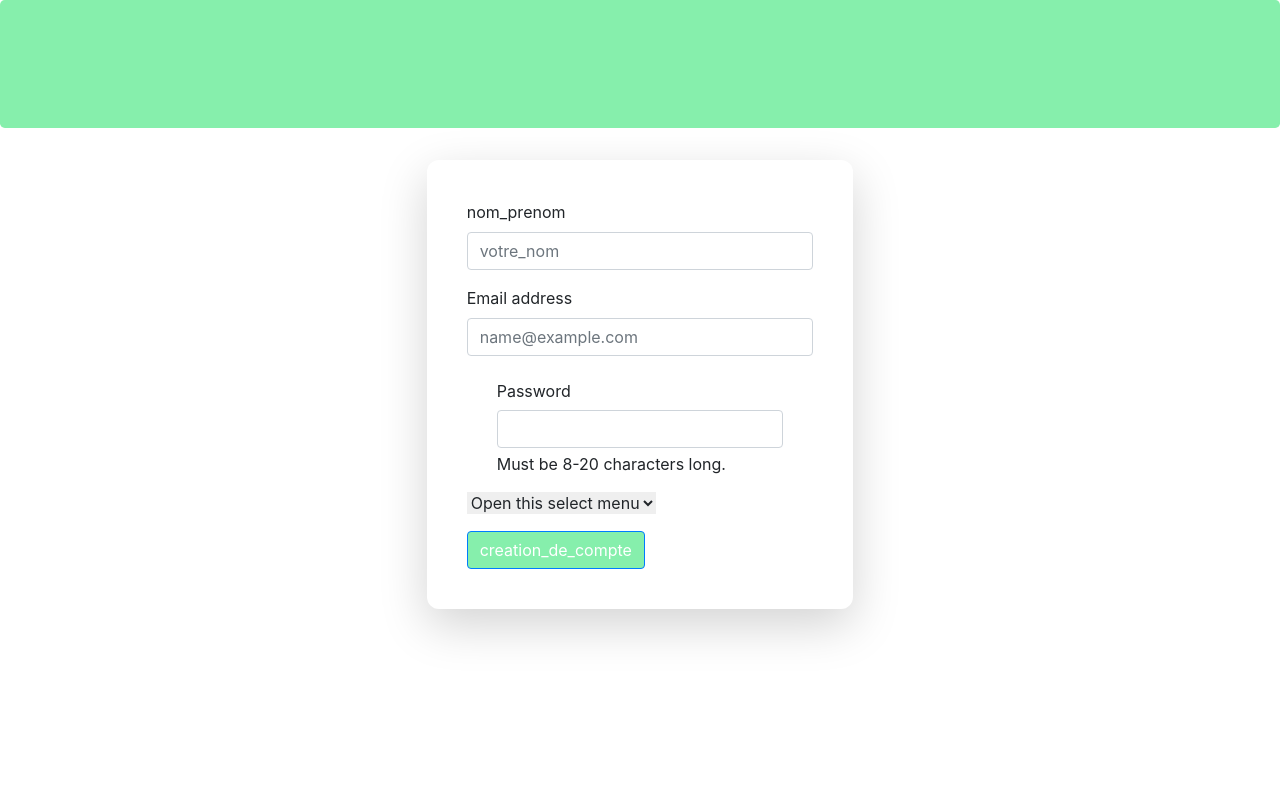
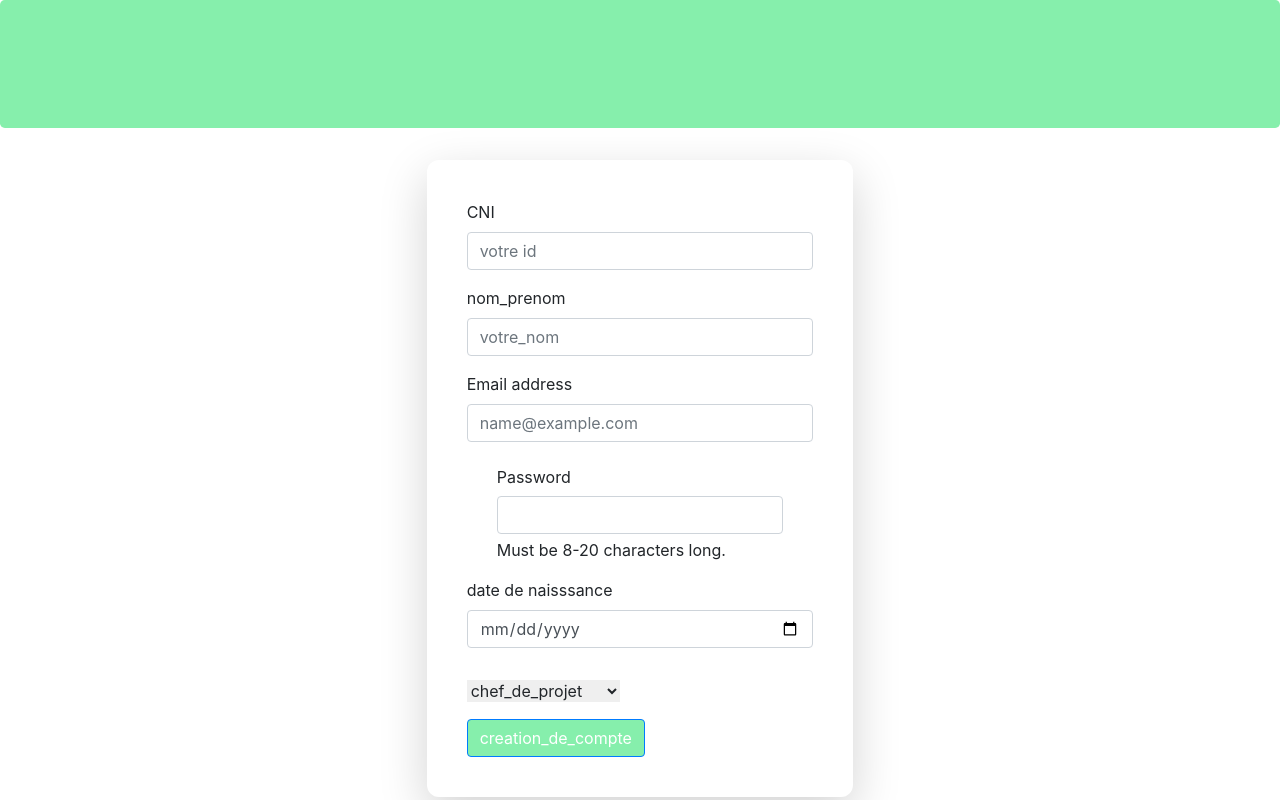
Before and after one commit to Youcode-Classe-E-2024-2025/imrane_ait_dahmade-project, a PHP site: page /view/page_sign-up.php in a window 1280 px wide. Run offline with PHP 8.4, Linux system fonts and the light colour scheme; some libraries are stand-ins or nearby versions.

Commit message:
faire le fonction inscreption de user

```diff
--- a/__connction.php
+++ b/__connction.php
@@ -2,7 +2,7 @@
 
 try{
     $conn = new PDO('mysql:host=localhost;dbname=gestionnaire_avance','root','');
-    echo "hello i am connected";
+
 }catch(PDOException $e){
  echo "not connect ";
 }
--- a/view/page_sign-up.php
+++ b/view/page_sign-up.php
@@ -1,5 +1,6 @@
 <!DOCTYPE html>
 <html lang="en">
+
 <head>
     <meta charset="UTF-8">
     <meta name="viewport" content="width=device-width, initial-scale=1.0">
@@ -8,23 +9,28 @@
     <script src="https://cdn.tailwindcss.com"></script>
 
 </head>
-<body >
-    <div  class="jumbotron bg-green-300 "></div>
-   <form action="" class="w-1/3 justify-self-center shadow-lg space-y-4 p-10 gap-4 rounded-xl">
+
+<body>
+    <div class="jumbotron bg-green-300 "></div>
+    <form action="../index.php" method="POST" class="w-1/3 justify-self-center shadow-lg space-y-4 p-10 gap-4 rounded-xl">
+        <div class="mb-3">
+            <label for="exampleFormControlInput1" class="form-label">CNI</label>
+            <input type="name" class="form-control" name="id_user" placeholder="votre id">
+        </div>
         <div class="mb-3">
             <label for="exampleFormControlInput1" class="form-label">nom_prenom</label>
-  <input type="name" class="form-control" id="exampleFormControlInput1" placeholder="votre_nom">
+            <input type="name" name="nom" class="form-control" placeholder="votre_nom">
         </div>
         <div class="mb-3">
             <label for="exampleFormControlInput1" class="form-label">Email address</label>
-  <input type="email" class="form-control" id="exampleFormControlInput1" placeholder="name@example.com">
+            <input type="email" name="email" class="form-control" id="exampleFormControlInput1" placeholder="name@example.com">
         </div>
         <div class="col g-3 align-items-center">
             <div class="col-auto">
                 <label for="inputPassword6" class="col-form-label">Password</label>
             </div>
             <div class="col-auto">
-    <input type="password" id="inputPassword6" class="form-control" aria-describedby="passwordHelpInline">
+                <input type="password" name="password" id="inputPassword6" class="form-control" aria-describedby="passwordHelpInline">
             </div>
             <div class="col-auto">
                 <span id="passwordHelpInline" class="form-text">
@@ -32,10 +38,14 @@
                 </span>
             </div>
         </div>
-<select class="form-select" aria-label="Default select example">
-  <option selected>Open this select menu</option>
-  <option value="1">chef_de_projet</option>
-  <option value="2"> membre d’équipe</option>
+        <div class="mb-3">
+            <label for="exampleFormControlInput1" class="form-label">date de naisssance</label>
+            <input type="date" name="date_de_naisssance" class="form-control" id="exampleFormControlInput1" placeholder="date de naisssance">
+        </div>
+        <select name="type_user" class="form-select" aria-label="Default select example">
+
+            <option value="chef_de_projet">chef_de_projet</option>
+            <option value=" un_employe"> membre d équipe</option>
         </select>
         <div>
             <button type="submit" class="btn btn-primary bg-green-300">creation_de_compte</button>
@@ -43,4 +53,5 @@
     </form>
 
 </body>
+
 </html>
```
Also changed, not shown: class_user.php (+16 -0 lines), index.php (added, +15 -0 lines). Lines whose indentation alone changed are shown as unchanged.
